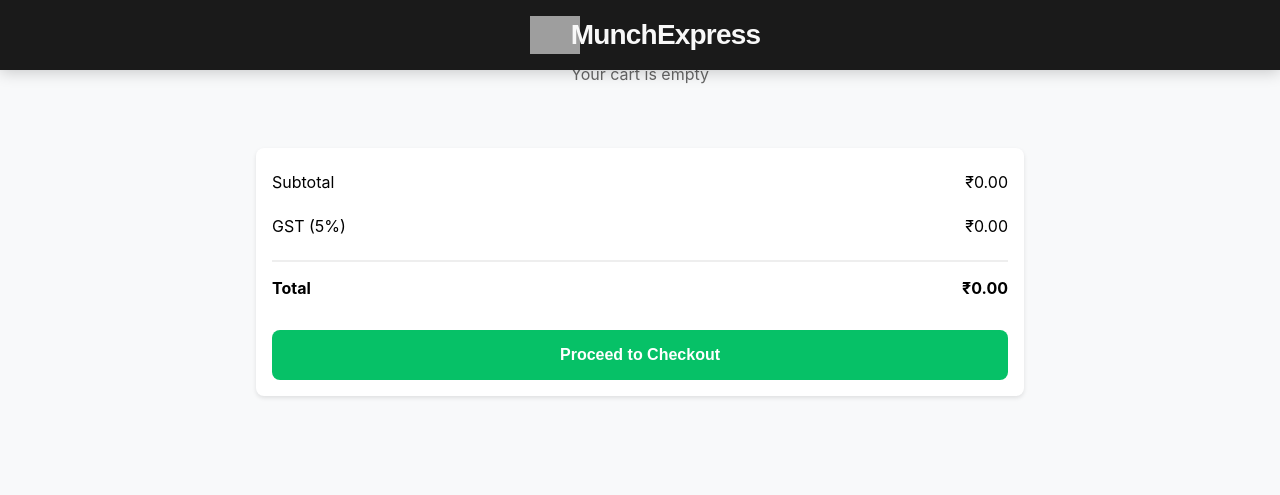
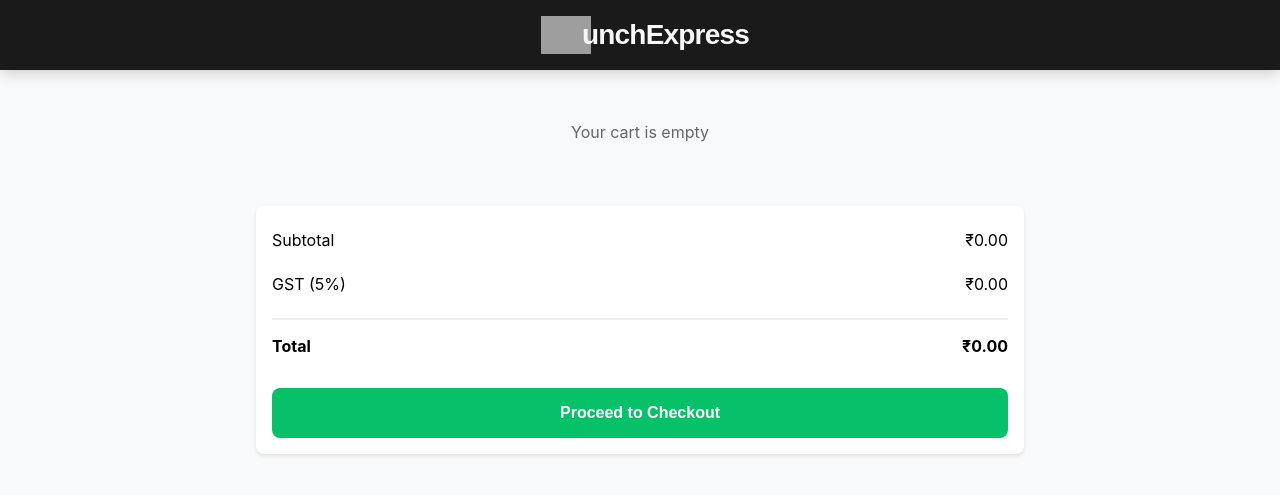
Before and after one commit to Iishita1/Munch-Express, a Flask app: page /cart/ in a window 1280 px wide. Shown: the top 495 px of the page. Run offline with Flask 3, Linux system fonts and the light colour scheme; a user stored in the database is signed in; some libraries are stand-ins or nearby versions; grey boxes are pictures that could not be loaded.

Commit message:
cart and payment and index done

```diff
--- a/Templates/cart.html
+++ b/Templates/cart.html
@@ -16,16 +16,19 @@
             box-sizing: border-box;
         }
         body {
+            margin-top: 90px;
             font-family: -apple-system, BlinkMacSystemFont, "Segoe UI", Roboto, "Helvetica Neue", Arial;
             background-color: #f8f9fa;
         }
         header {
+            height: 70px;
             background-color: #1a1a1a;
             color: white;
             padding: 1rem 2rem;
             display: flex;
             justify-content: space-between;
             align-items: center;
+            margin-bottom: 20px;
         }
         .logo {
             font-size: 1.5rem;
@@ -162,9 +165,9 @@
     <div class="header">
         <div class="header-content">
             <div class="logo-container">
-                <img src="https://res.cloudinary.com/dsmrhr0lx/image/upload/v1742133484/1_cyopmr.jpg" alt="MunchExpress Logo" class="logo">
+                <img src="1.png" alt="MunchExpress Logo" class="logo">
             </div>
-            <div class="brand-name">MunchExpress</div>
+            <div class="brand-name">unchExpress</div>
         </div>
     </div>
 
@@ -257,7 +260,7 @@
                     alert('Your cart is empty!');
                     return;
                 }
-                window.location.href = "{{url_for('payment')}}";
+                window.location.href = '/payment';
             });
 
             updateCart();
--- a/Templates/index.html
+++ b/Templates/index.html
@@ -1721,7 +1721,7 @@
       </div>
     </div>
 
-    <div class="floating-cart" onclick="window.location.href='/cart';">
+    <div class="floating-cart" onclick="window.location.href='/cart/';">
       <i data-feather="shopping-cart"></i>
       <div class="cart-count">0</div>
     </div>
@@ -1788,7 +1788,7 @@
 
           try {
               const response = await fetch(
-                  `https://nominatim.openstreetmap.org/search?format=json&q=${encodeURIComponent(query)}&limit=5&addressdetails=1`
+                  `nominatim.openstreetmap.org/search?format=json&q=${encodeURIComponent(query)}&limit=5&addressdetails=1`
               );
 
               if (!response.ok) {
@@ -1858,7 +1858,7 @@
 
               // Reverse geocode with detailed address information
               const response = await fetch(
-                  `https://nominatim.openstreetmap.org/reverse?lat=${latitude}&lon=${longitude}&format=json&addressdetails=1`
+                  `nominatim.openstreetmap.org/reverse?lat=${latitude}&lon=${longitude}&format=json&addressdetails=1`
               );
 
               if (!response.ok) {
```
Also changed, not shown: Templates/payment.html (+4 -4 lines).
